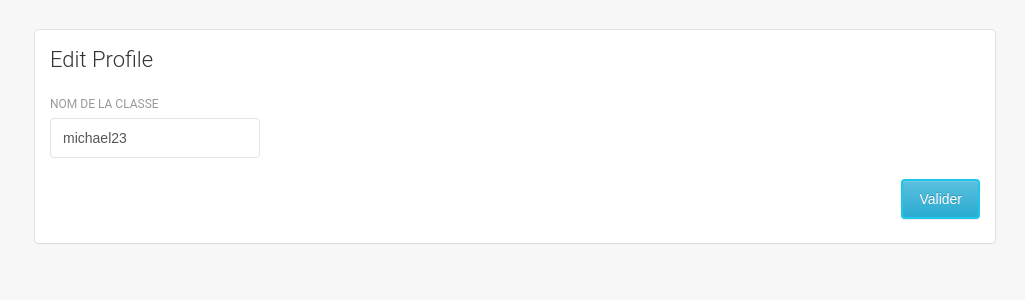
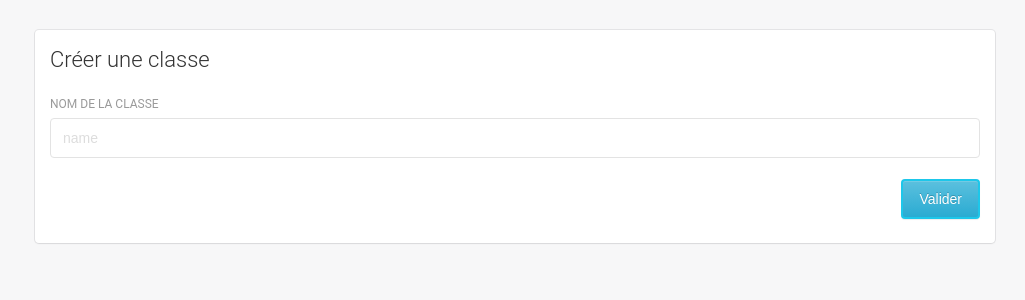
Before and after one commit to PLI-Octavia/OctaviaOld, a Django app: page /course/create/ in a window 1280 px wide. Shown: the top 300 px of the page, without its empty margins (255-1280 px from the left). Run offline with Django 3.2, Linux system fonts and the light colour scheme; parts of the project's set-up code (start-up, migrations or seed data) failed here and were passed over; some libraries are stand-ins or nearby versions.

Commit message:
create classe

```diff
--- a/app/templates/courses/create.html
+++ b/app/templates/courses/create.html
@@ -4,15 +4,15 @@
 <div class="col-md-12">
     <div class="card">
         <div class="header">
-            <h4 class="title">Edit Profile</h4>
+            <h4 class="title">Créer une classe</h4>
         </div>
         <div class="content">
             <form action='/course/store' method="POST">
                 <div class="row">
-                    <div class="col-md-3">
+                    <div class="col-md-12">
                         <div class="form-group">
                             <label>Nom de la classe</label>
-                            <input type="text" class="form-control" placeholder="name" value="michael23">
+                            <input type="text" class="form-control" placeholder="name" value="">
                         </div>
                     </div>
                 </div>
```
